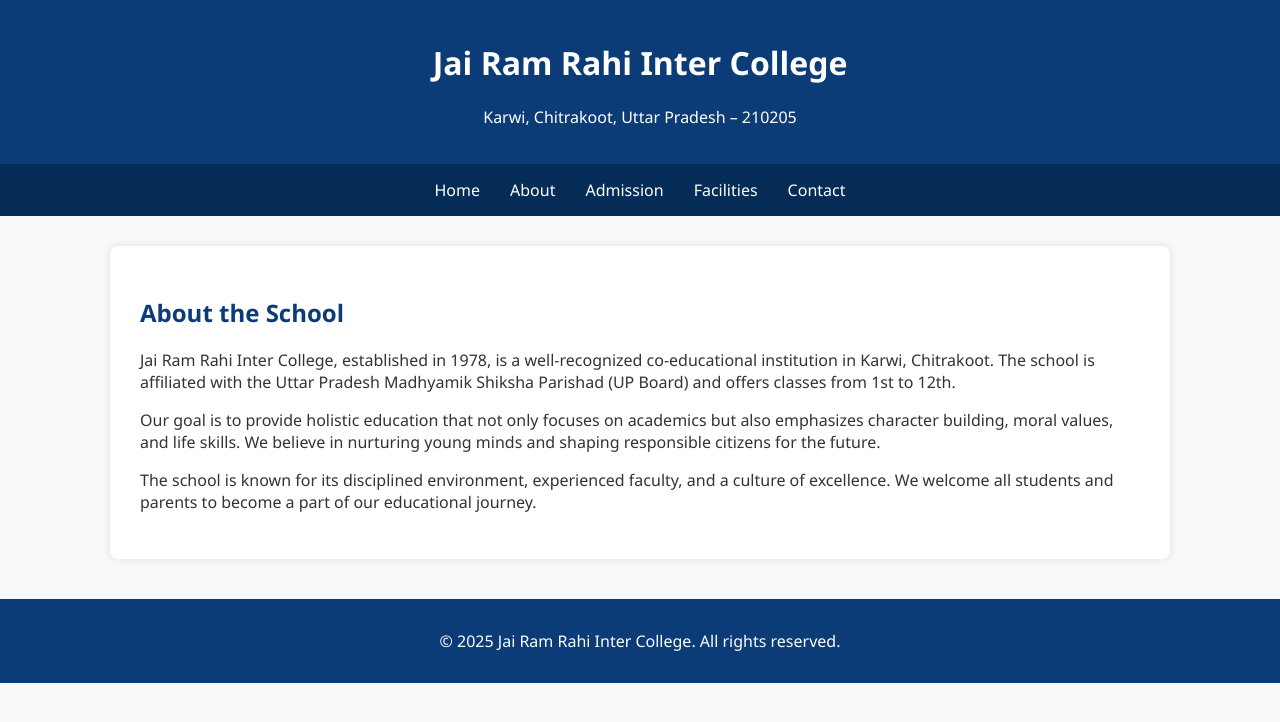
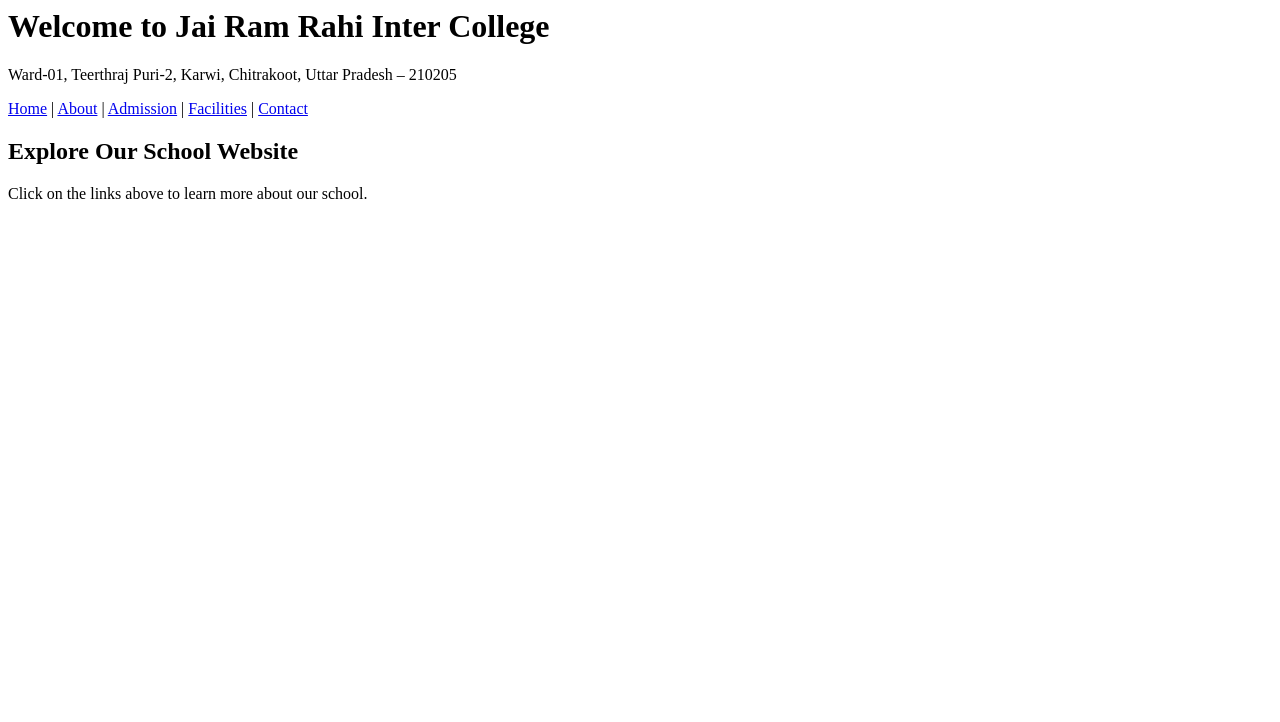
Before and after one commit to tej404/Jai-Ram-Rahi-Inter-College-Karvi-Citrakoot, a plain HTML site: page index.html in a window 1280 px wide. Drawn offline with Linux system fonts and the light colour scheme.

Commit message:
Update index.html

```diff
--- a/index.html
+++ b/index.html
@@ -1,78 +1,21 @@
-<!DOCTYPE html>
-<html lang="en">
+
+<html>
   <head>
-  <meta charset="UTF-8">
-  <meta name="viewport" content="width=device-width, initial-scale=1.0">
-  <title>About Us - Jai Ram Rahi Inter College</title>
-  <style>
-    body {
-      margin: 0;
-      font-family: 'Segoe UI', sans-serif;
-      background-color: #f9f9f9;
-      color: #333;
-    }
-    header {
-      background-color: #0c3c78;
-      color: white;
-      padding: 20px;
-      text-align: center;
-    }
-    nav {
-      display: flex;
-      justify-content: center;
-      background-color: #052c57;
-    }
-    nav a {
-      color: white;
-      padding: 15px;
-      text-decoration: none;
-    }
-    nav a:hover {
-      background-color: #0a4a8a;
-    }
-    .container {
-      max-width: 1000px;
-      margin: 30px auto;
-      background-color: white;
-      padding: 30px;
-      border-radius: 8px;
-      box-shadow: 0 0 10px rgba(0,0,0,0.1);
-    }
-    h2 {
-      color: #0c3c78;
-    }
-    footer {
-      background-color: #0c3c78;
-      color: white;
-      text-align: center;
-      padding: 15px;
-      margin-top: 40px;
-    }
-  </style>
+    <title>Jai Ram Rahi Inter College</title>
   </head>
   <body>
-  <header>
-    <h1>Jai Ram Rahi Inter College</h1>
-    <p>Karwi, Chitrakoot, Uttar Pradesh – 210205</p>
-  </header>
+    <h1>Welcome to Jai Ram Rahi Inter College</h1>
+    <p>Ward‑01, Teerthraj Puri‑2, Karwi, Chitrakoot, Uttar Pradesh – 210205</p>
 
     <nav>
-    <a href="index.html">Home</a>
-    <a href="about.html">About</a>
-    <a href="admission.html">Admission</a>
-    <a href="facilities.html">Facilities</a>
+      <a href="index.html">Home</a> |
+      <a href="about.html">About</a> |
+      <a href="admission.html">Admission</a> |
+      <a href="facilities.html">Facilities</a> |
       <a href="contact.html">Contact</a>
     </nav>
 
-  <div class="container">
-    <h2>About the School</h2>
-    <p>Jai Ram Rahi Inter College, established in 1978, is a well-recognized co-educational institution in Karwi, Chitrakoot. The school is affiliated with the Uttar Pradesh Madhyamik Shiksha Parishad (UP Board) and offers classes from 1st to 12th.</p>
-    <p>Our goal is to provide holistic education that not only focuses on academics but also emphasizes character building, moral values, and life skills. We believe in nurturing young minds and shaping responsible citizens for the future.</p>
-    <p>The school is known for its disciplined environment, experienced faculty, and a culture of excellence. We welcome all students and parents to become a part of our educational journey.</p>
-  </div>
-
-  <footer>
-    <p>&copy; 2025 Jai Ram Rahi Inter College. All rights reserved.</p>
-  </footer>
+    <h2>Explore Our School Website</h2>
+    <p>Click on the links above to learn more about our school.</p>
   </body>
 </html>
```
Lines whose indentation alone changed are shown as unchanged.
